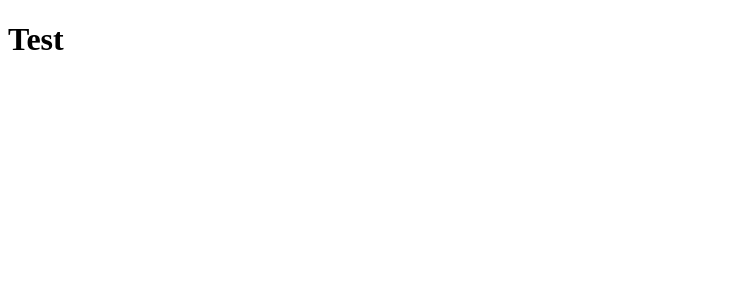
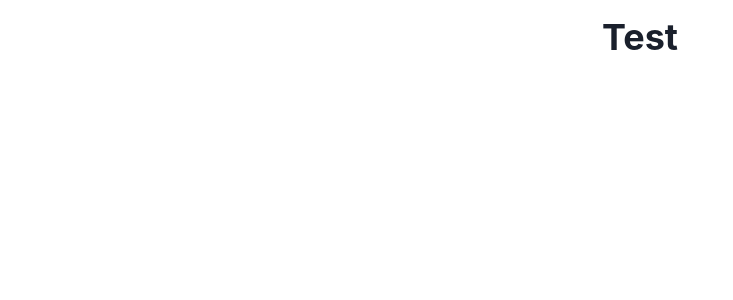
Before and after one commit to naatin777/naatin777.github.io, a Next.js app: page / in a window 1280 px wide. Shown: the top 300 px of the page, without its empty margins (0-733 px from the left). Built offline with nearby package versions, Linux system fonts and the light colour scheme.

Commit message:
Setup Chakra UI

```diff
--- a/package.json
+++ b/package.json
@@ -10,9 +10,13 @@
     "export": "next export"
   },
   "dependencies": {
+    "@chakra-ui/react": "^2.3.7",
+    "@emotion/react": "^11",
+    "@emotion/styled": "^11",
     "@types/node": "18.11.9",
     "@types/react": "18.0.24",
     "@types/react-dom": "18.0.8",
+    "framer-motion": "^6",
     "next": "13.0.1",
     "react": "18.2.0",
     "react-dom": "18.2.0",
--- a/pages/_app.tsx
+++ b/pages/_app.tsx
@@ -1,5 +1,11 @@
+import { ChakraProvider } from '@chakra-ui/react'
 import type { AppProps } from 'next/app'
+import theme from '../src/theme'
 
 export default function App({ Component, pageProps }: AppProps) {
-  return <Component {...pageProps} />
+  return (
+    <ChakraProvider theme={theme}>
+      <Component {...pageProps} />
+    </ChakraProvider>
+  )
 }
--- /dev/null
+++ b/pages/_document.tsx
@@ -0,0 +1,16 @@
+import { ColorModeScript } from '@chakra-ui/react'
+import { Html, Head, Main, NextScript } from 'next/document'
+import theme from '../src/theme'
+
+export default function Document() {
+  return (
+    <Html lang='en'>
+      <Head />
+      <body>
+        <ColorModeScript initialColorMode={theme.config.initialColorMode} />
+        <Main />
+        <NextScript />
+      </body>
+    </Html>
+  )
+}
--- a/pages/index.tsx
+++ b/pages/index.tsx
@@ -1,9 +1,17 @@
+import { Heading, Stack } from '@chakra-ui/react'
 import Head from 'next/head'
 
 export default function Index() {
   return (
-    <div>
-      <h1>Test</h1>
-    </div>
+    <>
+      <Head>
+        <title>tknk0369</title>
+      </Head>
+      <Stack align='center' m={4}>
+        <Heading as='h1' size='xl'>
+          Test
+        </Heading>
+      </Stack>
+    </>
   )
 }
--- /dev/null
+++ b/src/theme.ts
@@ -0,0 +1,7 @@
+import { extendTheme } from "@chakra-ui/react"
+
+const colors = {}
+
+const theme = extendTheme({ colors })
+
+export default theme
```
Also changed, not shown: 1 other file (tests, documents, lock files or other folders).
